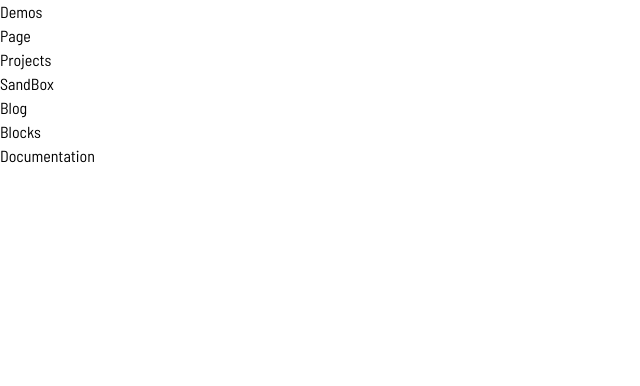
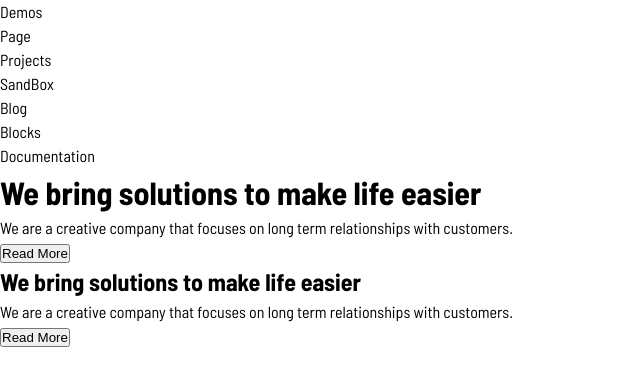
Before and after one commit to Hizmy-M/React-Projects, a React (Vite) app in the folder 06.SandBox-web/: page / in a window 1280 px wide. Shown: the top 386 px of the page, without its empty margins (0-640 px from the left). Built offline with nearby package versions, Linux system fonts and the light colour scheme.

Commit message:
Added section one and two to the list

```diff
--- a/06.SandBox-web/src/App.jsx
+++ b/06.SandBox-web/src/App.jsx
@@ -1,9 +1,13 @@
 import Header from "./Header"
+import SectionOne from "./SectionOne";
+import SectionTwo from "./SectionTwo";
 
 function App() {
     return (
         <>
             <Header />
+            <SectionOne />
+            <SectionTwo />
         </>
     )
 }
```
